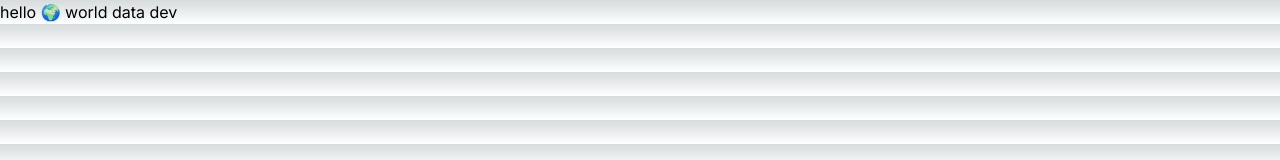
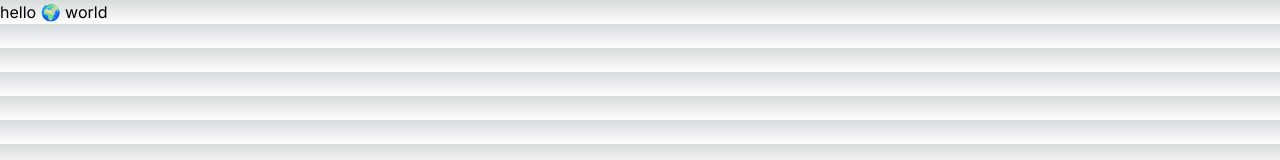
Before and after one commit to dhanubalde/codesl, a Next.js app: page / in a window 1280 px wide. Shown: the top 160 px of the page. Built offline with nearby package versions, Linux system fonts and the light colour scheme.

Commit message:
Update page.tsx

```diff
--- a/app/page.tsx
+++ b/app/page.tsx
@@ -4,7 +4,7 @@ export default function Home() {
   return (
     <div>
       hello 🌍 world
-      data dev
+
     </div>
 
   );
```
